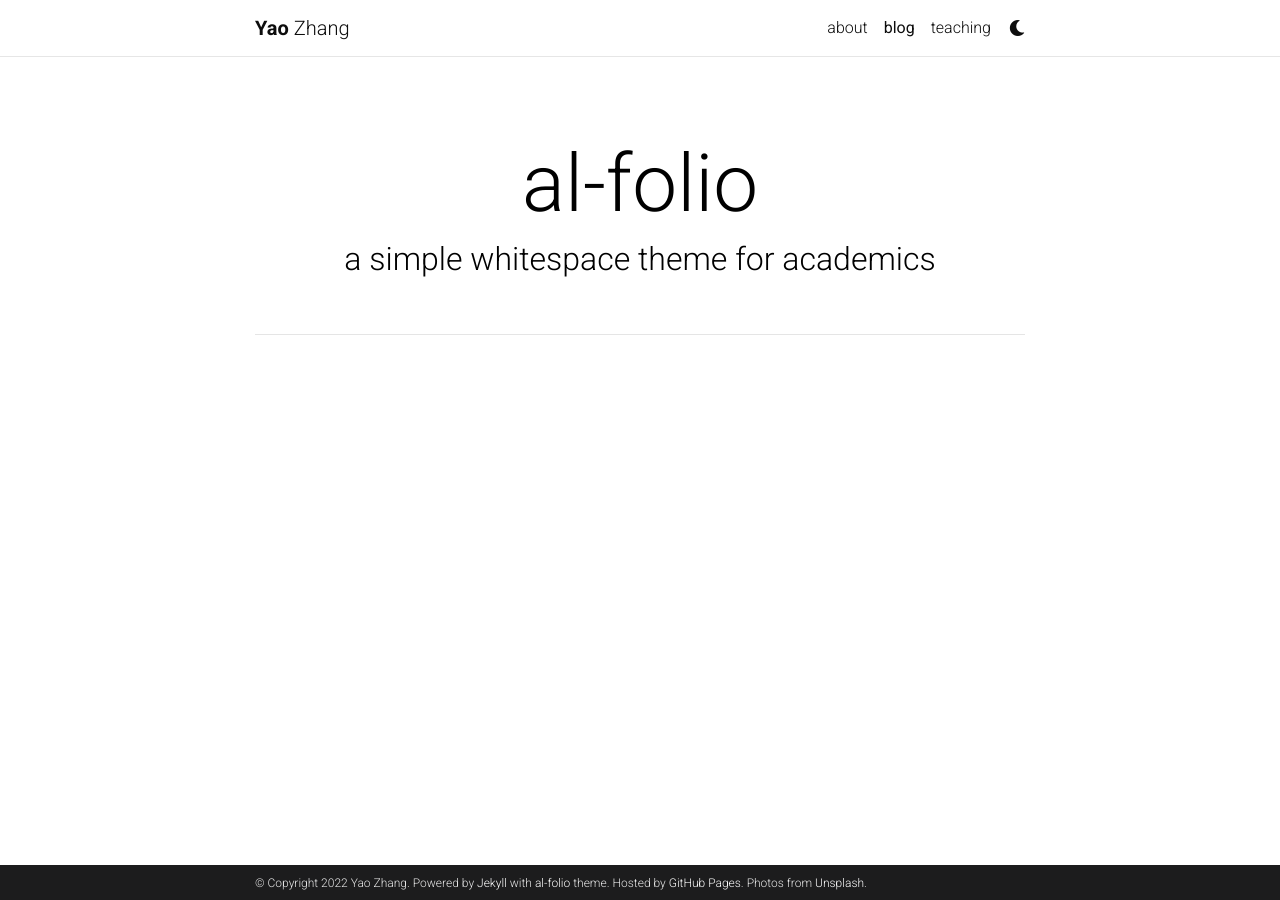
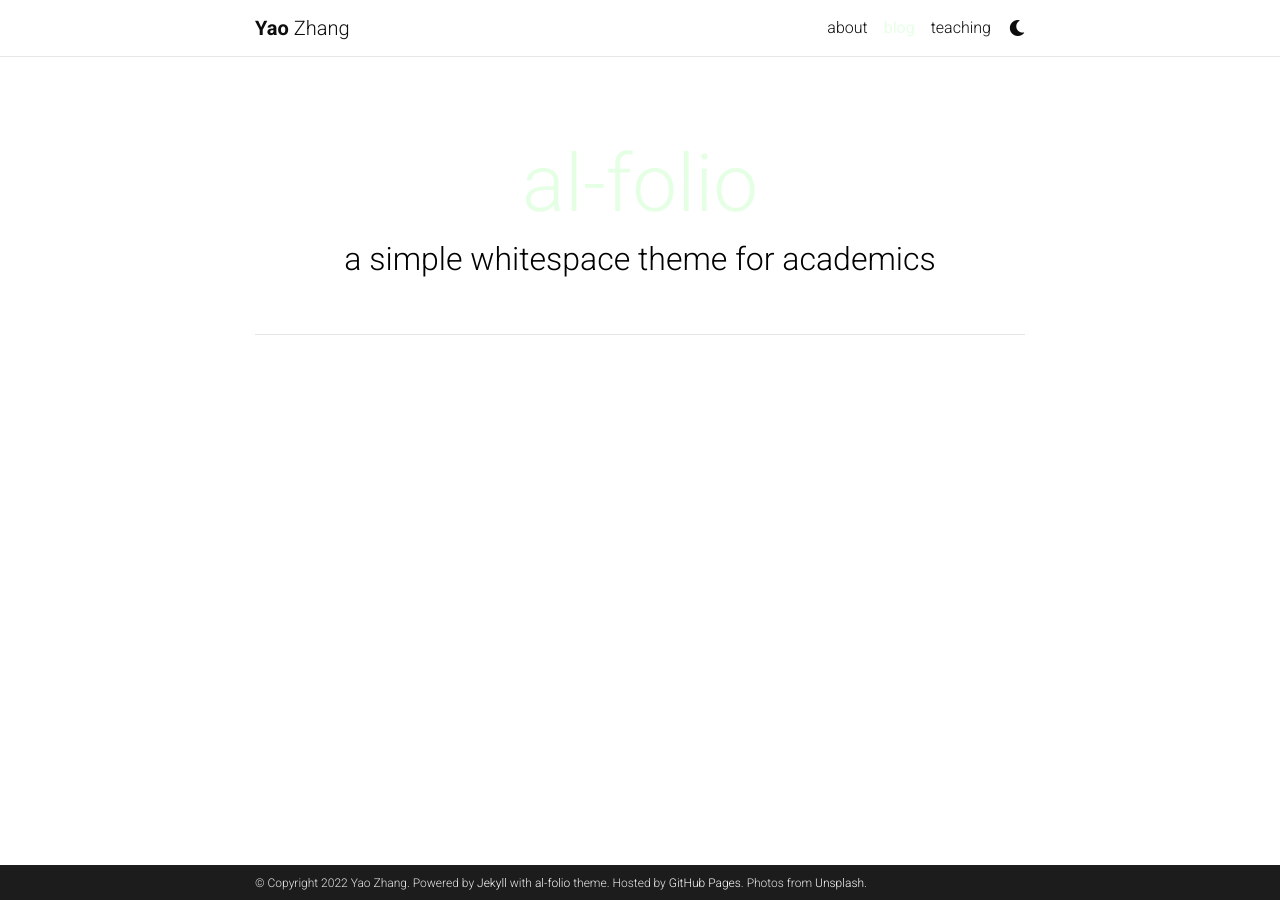
Before and after one commit to yaozhang24/yaozhang.github.io, a Jekyll site: the page built from blog/index.html, in a window 1280 px wide. Built offline with Jekyll 4.4.1, drawn with Linux system fonts in a browser that asks for light colours; the list of posts is cut into pages by our own code; comment, search, counter and statistics services are not loaded; a style sheet for code colours, icons or effects is not loaded.

Commit message:
Update _themes.scss

```diff
--- a/_sass/_themes.scss
+++ b/_sass/_themes.scss
@@ -7,8 +7,8 @@
   --global-code-bg-color: #{$code-bg-color-light};
   --global-text-color: #{$black-color};
   --global-text-color-light: #{$grey-color};
-  --global-theme-color: #{rgba(0,255,0,.1)-color};
-  --global-hover-color: #{rgba(0,255,0,.1)-color};
+  --global-theme-color: #{rgba(0,255,0,.1)};
+  --global-hover-color: #{rgba(0,255,0,.1)};
   --global-footer-bg-color: #{$grey-color-dark};
   --global-footer-text-color: #{$grey-color-light};
   --global-footer-link-color: #{$white-color};
```
